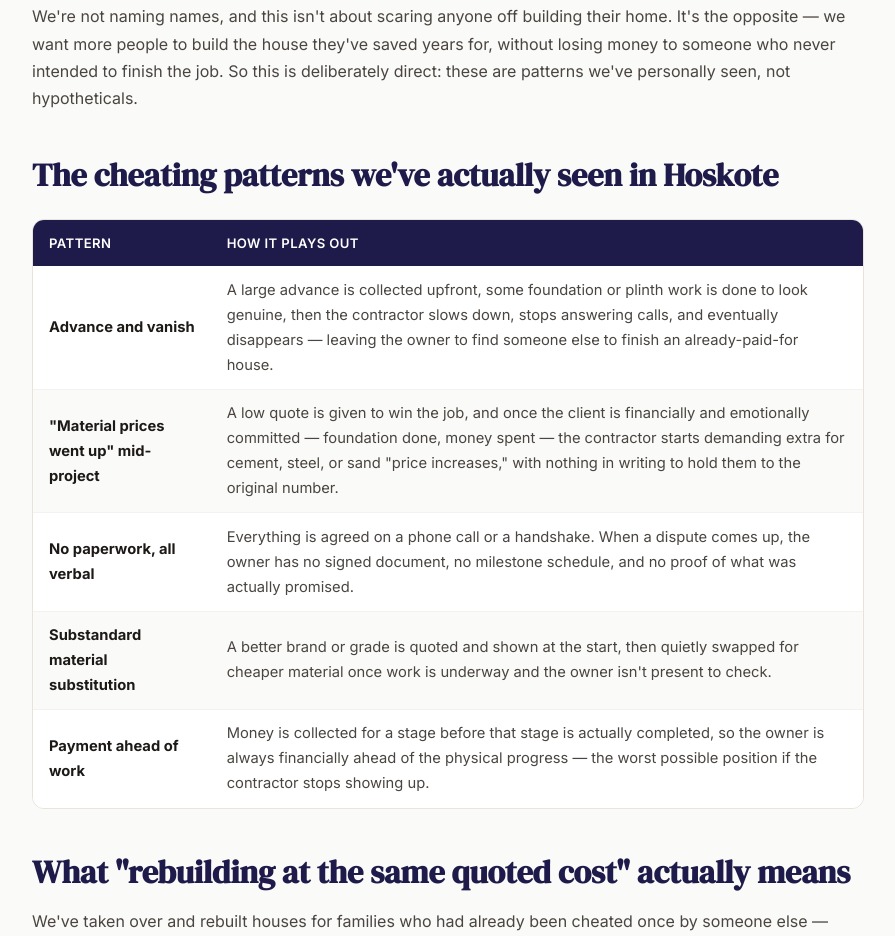
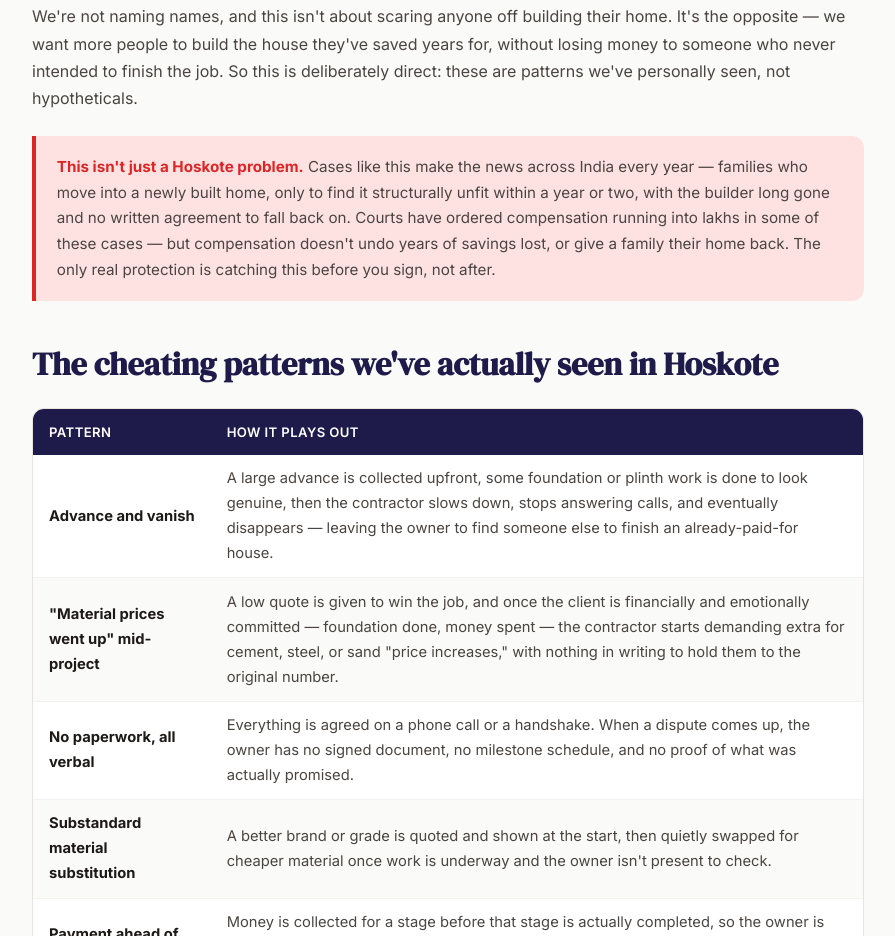
Before and after one commit to trendz113/hoskote-construction, a website: page public/blog/construction-contractor-fraud-hoskote-guide.html in a window 1280 px wide. Shown: the part 967-1903 px from the top of the page, without its empty margins (192-1087 px from the left). Drawn offline with Linux system fonts and the light colour scheme.

Commit message:
Add national-pattern callout to fraud guide re: unsafe homes and vanished builders

```diff
--- a/public/blog/construction-contractor-fraud-hoskote-guide.html
+++ b/public/blog/construction-contractor-fraud-hoskote-guide.html
@@ -178,6 +178,10 @@
   <p>Hoskote has grown fast, and a lot of first-time house-builders here are managing their own construction for the first time in their lives — often while working full-time jobs elsewhere and unable to be on site every day. That combination is exactly what a certain kind of contractor looks for.</p>
   <p>We're not naming names, and this isn't about scaring anyone off building their home. It's the opposite — we want more people to build the house they've saved years for, without losing money to someone who never intended to finish the job. So this is deliberately direct: these are patterns we've personally seen, not hypotheticals.</p>
 
+  <div class="callout callout--red">
+    <p><strong>This isn't just a Hoskote problem.</strong> Cases like this make the news across India every year — families who move into a newly built home, only to find it structurally unfit within a year or two, with the builder long gone and no written agreement to fall back on. Courts have ordered compensation running into lakhs in some of these cases — but compensation doesn't undo years of savings lost, or give a family their home back. The only real protection is catching this before you sign, not after.</p>
+  </div>
+
   <h2 id="patterns">The cheating patterns we've actually seen in Hoskote</h2>
   <div class="tbl-wrap">
     <table>
```
